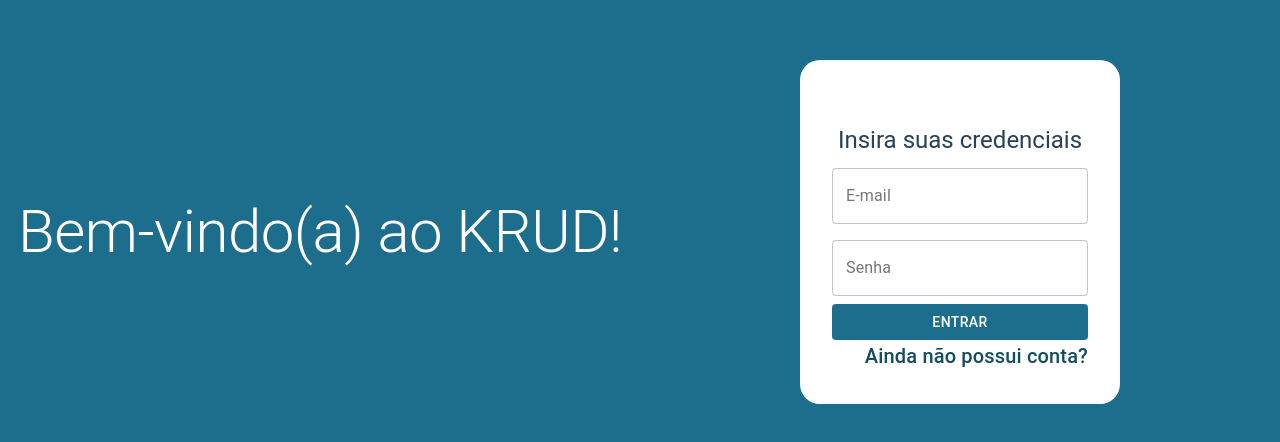
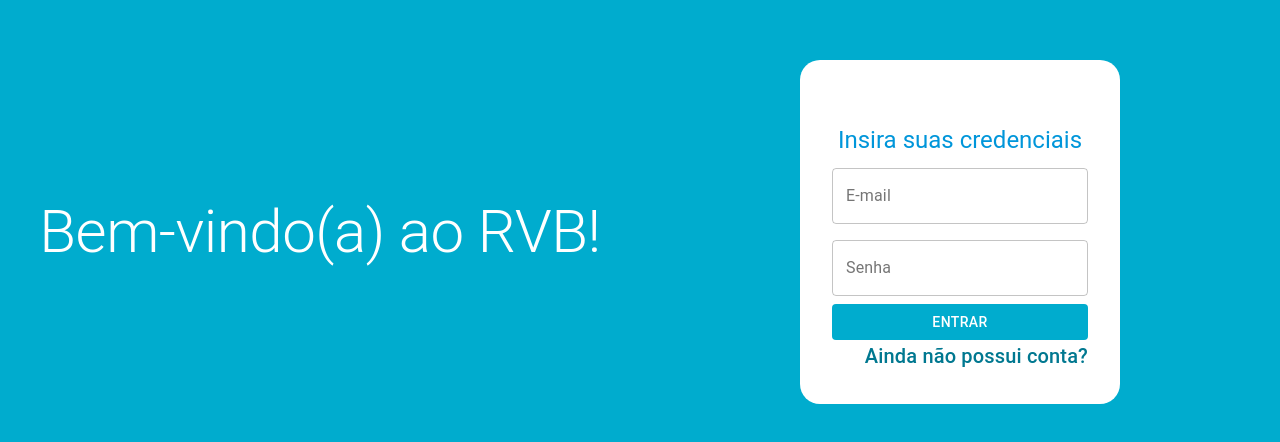
Before and after one commit to HERuppel/dw-react-client, a React (Create React App) app: page /auth/login in a window 1280 px wide. Shown: the part 168-610 px from the top of the page. Built offline with nearby package versions, Linux system fonts and the light colour scheme; no server answers.

Commit message:
new theme

```diff
--- a/public/index.html
+++ b/public/index.html
@@ -24,7 +24,7 @@
       work correctly both with client-side routing and a non-root public URL.
       Learn how to configure a non-root public URL by running `npm run build`.
     -->
-    <title>React App</title>
+    <title>RVB</title>
   </head>
   <body style="margin: 0px; padding: 0px;">
     <noscript>You need to enable JavaScript to run this app.</noscript>
--- a/src/components/Sidebar/index.tsx
+++ b/src/components/Sidebar/index.tsx
@@ -12,7 +12,7 @@ const SideBar = (): JSX.Element => {
   const menu = (
     <div>
       <div className={classes.header}>
-        <Typography variant='h4'>KRUD</Typography>
+        <Typography variant='h4'>RVB</Typography>
       </div>
       <List>
         <NavLink
--- a/src/global/theme.ts
+++ b/src/global/theme.ts
@@ -3,11 +3,11 @@ import { createTheme } from '@material-ui/core/styles';
 export const theme = createTheme({
   palette: {
     primary: {
-      main: '#1C6E8C',
+      main: '#00ACCE',
       light: '#605856',
     },
     secondary: {
-      main: '#274156',
+      main: '#0096DA',
     },
     background: {
       default: '#D9D9D9',
--- a/src/pages/Auth/Login/index.tsx
+++ b/src/pages/Auth/Login/index.tsx
@@ -43,7 +43,7 @@ const Login = (): JSX.Element => {
     <Grid container className={classes.container}>
       <Grid className={classes.left} item xs={6}>
         <Typography style={{ color: '#FFF' }} variant='h2'>
-          Bem-vindo(a) ao KRUD!
+          Bem-vindo(a) ao RVB!
         </Typography>
       </Grid>
       <Grid className={classes.right} item xs={6}>
--- a/src/pages/Home/Posts/index.tsx
+++ b/src/pages/Home/Posts/index.tsx
@@ -60,7 +60,7 @@ const Posts = (): JSX.Element => {
   return (
     <Container className={classes.container}>
       <Typography variant='h4' color='primary'>
-        Bem-vindo(a) ao KRUD!
+        Bem-vindo(a) ao RVB!
       </Typography>
       <Box className={classes.content}>
         <div className={classes.header}>
```
